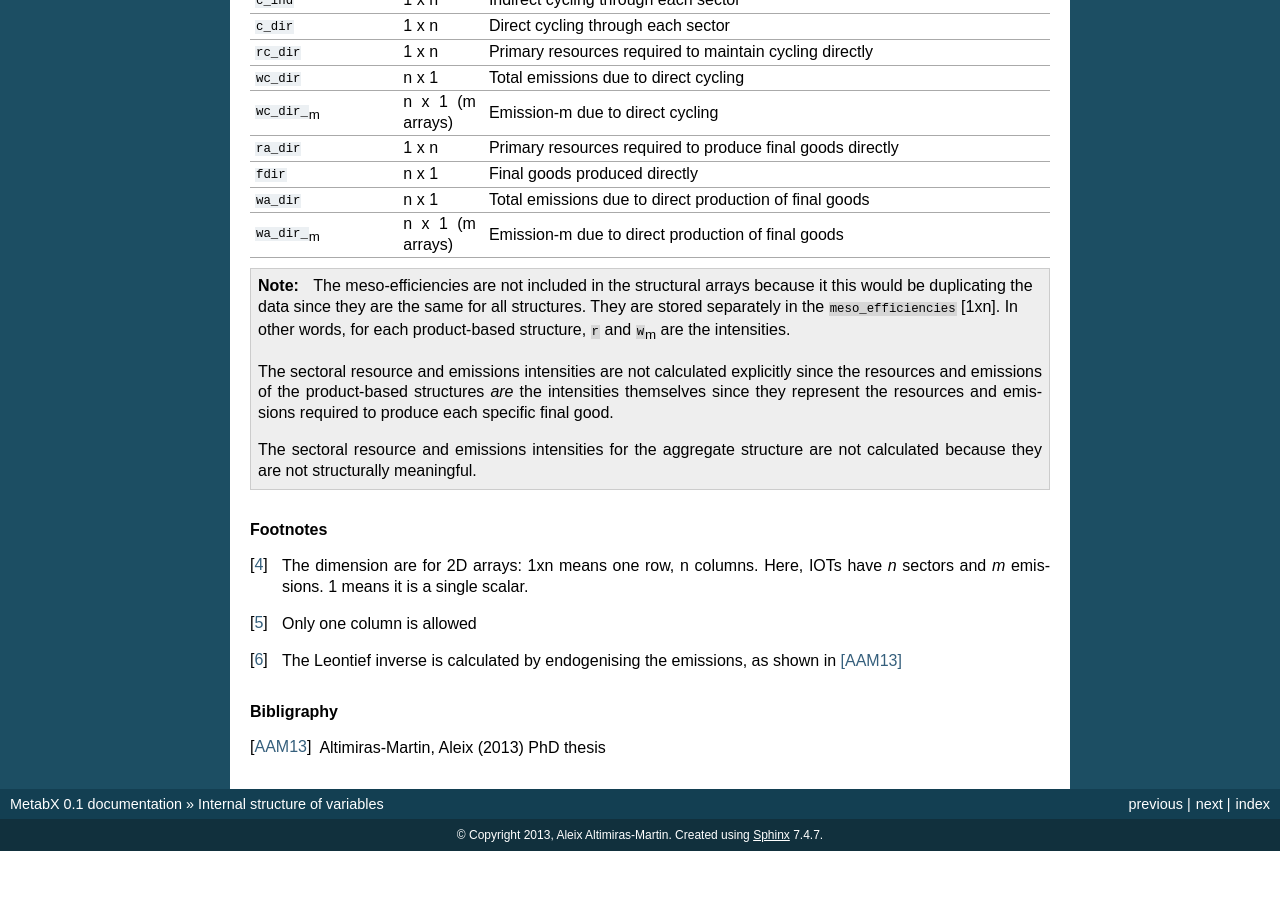
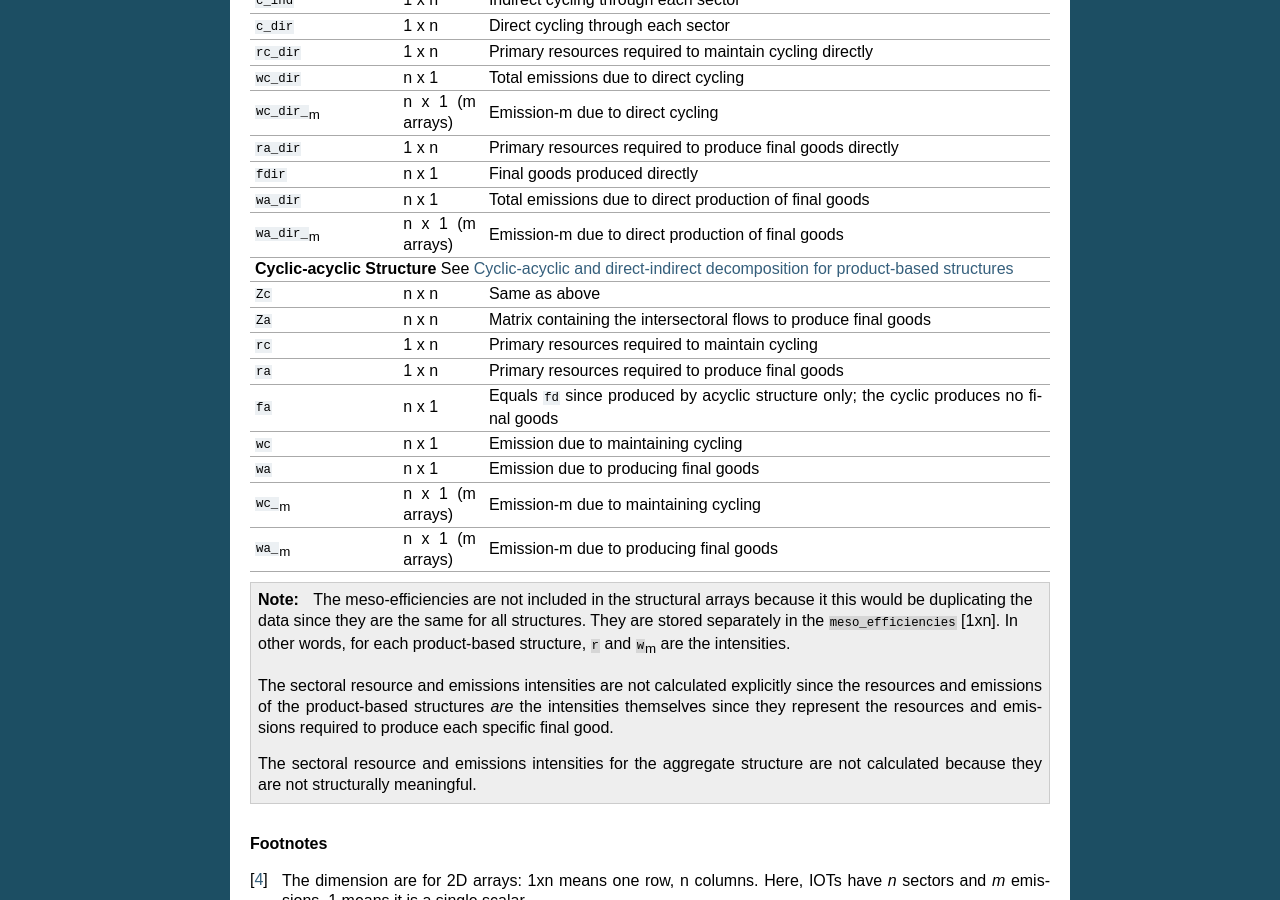
Before and after one commit to Friedsoap/MetabX, a Sphinx documentation site: the page built from DOC/source/internal_data_structure.rst, in a window 1280 px wide and 900 px high, scrolled down 1618 px. Built offline with Sphinx 7.4.7, drawn with Linux system fonts in a browser that asks for light colours; before the commit the page ends 2469 px from its top, so only the background shows below that; some of the changed text lies outside the part shown.

Commit message:
Calculated the cyclic-acyclic meta-structure by aggregating the corresponding overlapped meta-structures and updated DOCS

```diff
--- a/DOC/source/internal_data_structure.rst
+++ b/DOC/source/internal_data_structure.rst
@@ -64,7 +64,8 @@ The structure of ``actual_structure_dictionary`` and of each entry in ``product_
 | ``tot_em_int``         | 1          | Total emissions intensity          |
 |                        |            | (emissions/primary inputs)         |
 +------------------------+------------+------------------------------------+
-| **Cyclic-acyclic/Direct-indirect\  Indicators** See :ref:`cy_ac_ind`     |
+| **Overlapped\  Cyclic-acyclic/Direct-indirect\  Structures**             |
+| See :ref:`cy_ac_ind`                                                     |
 +------------------------+------------+------------------------------------+
 | ``Zc``                 | n x n      | Matrix containing intersectoral    |
 |                        |            | cycling                            |
@@ -148,7 +149,36 @@ The structure of ``actual_structure_dictionary`` and of each entry in ``product_
 | ``wa_dir_``:sub:`m`    | n x 1      | Emission-m due to direct           |
 |                        | (m arrays) | production of final goods          |
 +------------------------+------------+------------------------------------+
-
+| **Cyclic-acyclic\  Structure**                                           |
+| See :ref:`cy_ac_ind`                                                     |
++------------------------+------------+------------------------------------+
+| ``Zc``                 | n x n      | Same as above                      |
++------------------------+------------+------------------------------------+
+| ``Za``                 | n x n      | Matrix containing the intersectoral|
+|                        |            | flows to produce final goods       |
++------------------------+------------+------------------------------------+
+| ``rc``                 | 1 x n      | Primary resources required to      |
+|                        |            | maintain cycling                   |
++------------------------+------------+------------------------------------+
+| ``ra``                 | 1 x n      | Primary resources required to      |
+|                        |            | produce final goods                |
++------------------------+------------+------------------------------------+
+| ``fa``                 | n x 1      | Equals ``fd`` since produced by    |
+|                        |            | acyclic structure only;            |
+|                        |            | the cyclic produces no final goods |
++------------------------+------------+------------------------------------+
+| ``wc``                 | n x 1      | Emission due to                    |
+|                        |            | maintaining cycling                |
++------------------------+------------+------------------------------------+
+| ``wa``                 | n x 1      | Emission due to                    |
+|                        |            | producing final goods              |
++------------------------+------------+------------------------------------+
+| ``wc_``:sub:`m`        | n x 1      | Emission-m due to                  |
+|                        | (m arrays) | maintaining cycling                |
++------------------------+------------+------------------------------------+
+| ``wa_``:sub:`m`        | n x 1      | Emission-m due to                  |
+|                        | (m arrays) | producing final goods              |
++------------------------+------------+------------------------------------+
 
 .. note::
 
```
Also changed, not shown: metabx.py (+34 -0 lines).
